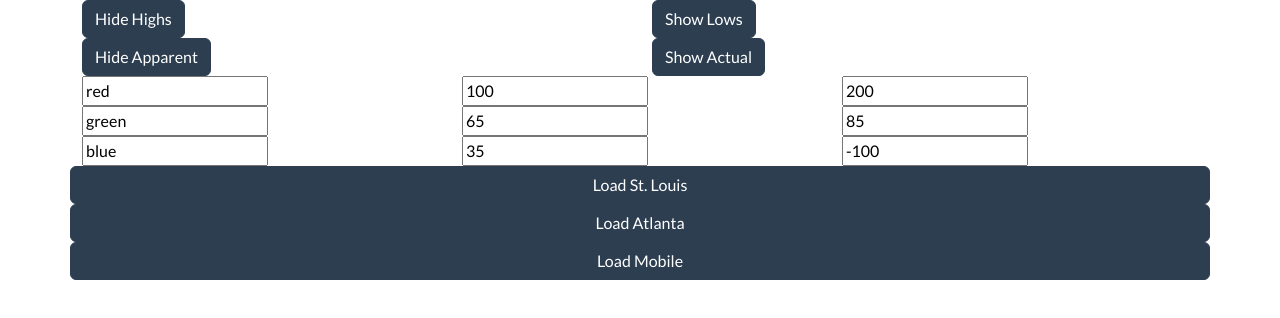
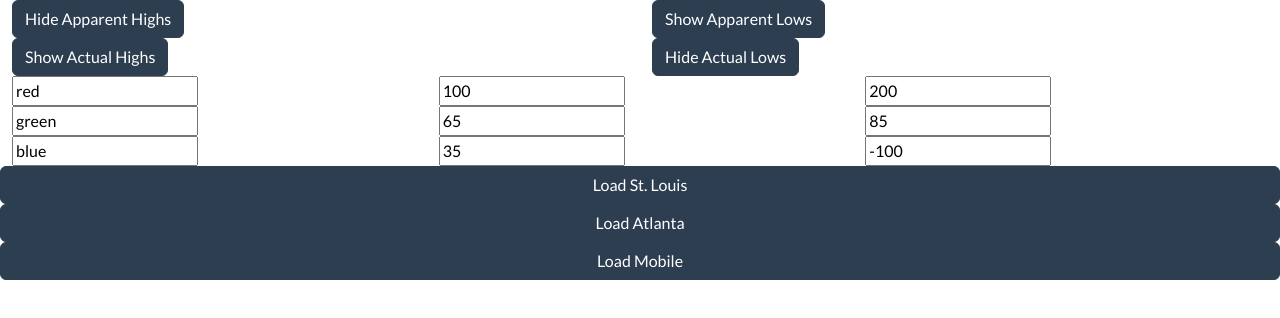
Before and after one commit to DavidZemon/city-weather-comparison, a React (Create React App) app: page / in a window 1280 px wide. Shown: the top 318 px of the page. Built offline with nearby package versions, Linux system fonts and the light colour scheme.

Commit message:
fix: Make it possible to display all four data lines

```diff
--- a/src/App.tsx
+++ b/src/App.tsx
@@ -4,43 +4,41 @@ import {CityName} from "./utils";
 import {MyChart, Range} from "./MyChart";
 
 function App() {
-    const [showApparent, setApparent] = useState(true);
-    const [showActual, setActual] = useState(false);
-    const [showHighs, setHighs] = useState(true);
-    const [showLows, setLows] = useState(false);
+    const [showApparentHighs, setApparent] = useState(true);
+    const [showActualHighs, setActual] = useState(false);
+    const [showActualLows, setHighs] = useState(true);
+    const [showApparentLows, setLows] = useState(false);
     const [red, setRed] = useState<Range>({color: "red", from: 100, to: 200});
     const [green, setGreen] = useState<Range>({color: "green", from: 65, to: 85});
     const [blue, setBlue] = useState<Range>({color: "blue", from: 35, to: -100});
 
     return (
-        <Container>
+        <Container fluid>
             <Row>
                 <Col>
-                    {showHighs && <Button onClick={() => setHighs(false)}>Hide Highs</Button>}
-                    {!showHighs && <Button onClick={() => setHighs(true)}>Show Highs</Button>}
+                    <Button onClick={() => setApparent(!showApparentHighs)}>
+                        {showApparentHighs ? "Hide" : "Show"} Apparent Highs
+                    </Button>
                 </Col>
+
                 <Col>
-                    {showLows && <Button onClick={() => setLows(false)}>Hide Lows</Button>}
-                    {!showLows && <Button onClick={() => setLows(true)}>Show Lows</Button>}
+                    <Button onClick={() => setLows(!showApparentLows)}>
+                        {showApparentLows ? "Hide" : "Show"} Apparent Lows
+                    </Button>
                 </Col>
             </Row>
 
             <Row>
                 <Col>
-                    {showApparent && <Button onClick={() => {
-                        setApparent(false)
-                    }}>Hide Apparent</Button>}
-                    {!showApparent && <Button onClick={() => {
-                        setApparent(true)
-                    }}>Show Apparent</Button>}
+                    <Button onClick={() => setActual(!showActualHighs)}>
+                        {showActualHighs ? "Hide" : "Show"} Actual Highs
+                    </Button>
                 </Col>
+
                 <Col>
-                    {showActual && <Button onClick={() => {
-                        setActual(false)
-                    }}>Hide Actual</Button>}
-                    {!showActual && <Button onClick={() => {
-                        setActual(true)
-                    }}>Show Actual</Button>}
+                    <Button onClick={() => setHighs(!showActualLows)}>
+                        {showActualLows ? "Hide" : "Show"} Actual Lows
+                    </Button>
                 </Col>
             </Row>
 
@@ -93,10 +91,10 @@ function App() {
                             <MyChart
                                 key={cityName}
                                 cityName={cityName}
-                                showApparent={showApparent}
-                                showActual={showActual}
-                                showHighs={showHighs}
-                                showLows={showLows}
+                                showApparentHighs={showApparentHighs}
+                                showApparentLows={showApparentLows}
+                                showActualHighs={showActualHighs}
+                                showActualLows={showActualLows}
                                 ranges={[red, green, blue]}
                             />
                     )
--- a/src/MyChart.tsx
+++ b/src/MyChart.tsx
@@ -12,52 +12,44 @@ export interface Range {
 
 interface Props {
     cityName: CityName;
-    showApparent: boolean;
-    showActual: boolean;
-    showHighs: boolean;
-    showLows: boolean;
+    showApparentHighs: boolean;
+    showApparentLows: boolean;
+    showActualHighs: boolean;
+    showActualLows: boolean;
     ranges: Range[];
 }
 
 export function MyChart(
     {
         cityName,
-        showApparent,
-        showActual,
-        showHighs,
-        showLows,
+        showApparentHighs,
+        showApparentLows,
+        showActualHighs,
+        showActualLows,
         ranges,
     }: Props
 ) {
     const [results, setResults] = useState<Results | undefined>();
 
-    const data: { name: string, data: number[] }[] = [];
+    const data: { name: string, data: number[] }[] = [
+        {
+            name: "Apparent High",
+            data: showApparentHighs && results?.daily ? results?.daily?.apparent_temperature_max : []
+        },
+        {
+            name: "Apparent Low",
+            data: showApparentLows && results?.daily ? results?.daily?.apparent_temperature_min : []
+        },
+        {
+            name: "High",
+            data: showActualHighs && results?.daily ? results?.daily?.temperature_2m_max : []
+        },
+        {
+            name: "Low",
+            data: showActualLows && results?.daily ? results?.daily?.temperature_2m_min : []
+        },
+    ];
 
-    if (showApparent && showHighs && results?.daily?.apparent_temperature_max)
-        data.push({
-            name: "Apparent High",
-            data: results?.daily?.apparent_temperature_max
-        });
-
-    if (showApparent && showLows && results?.daily?.apparent_temperature_min)
-        if (showLows) {
-            data.push({
-                name: "Apparent Low",
-                data: results?.daily?.apparent_temperature_min
-            });
-        }
-
-    if (showActual && showHighs && results?.daily?.temperature_2m_max)
-        data.push({
-            name: "High",
-            data: results?.daily?.temperature_2m_max
-        });
-
-    if (showActual && showLows && results?.daily?.temperature_2m_min)
-        data.push({
-            name: "Low",
-            data: results?.daily?.temperature_2m_min
-        });
 
     return <Row>
         {!results && <Button onClick={async () => {
```
